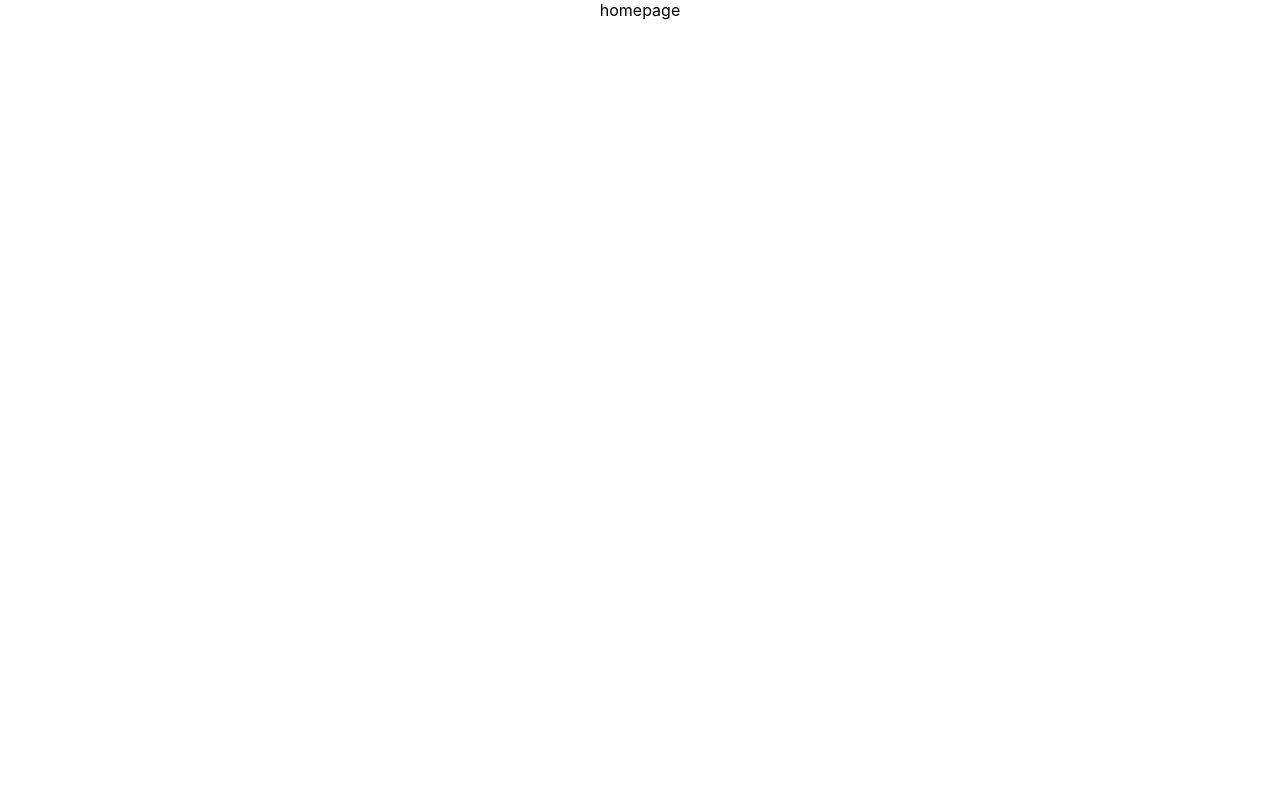
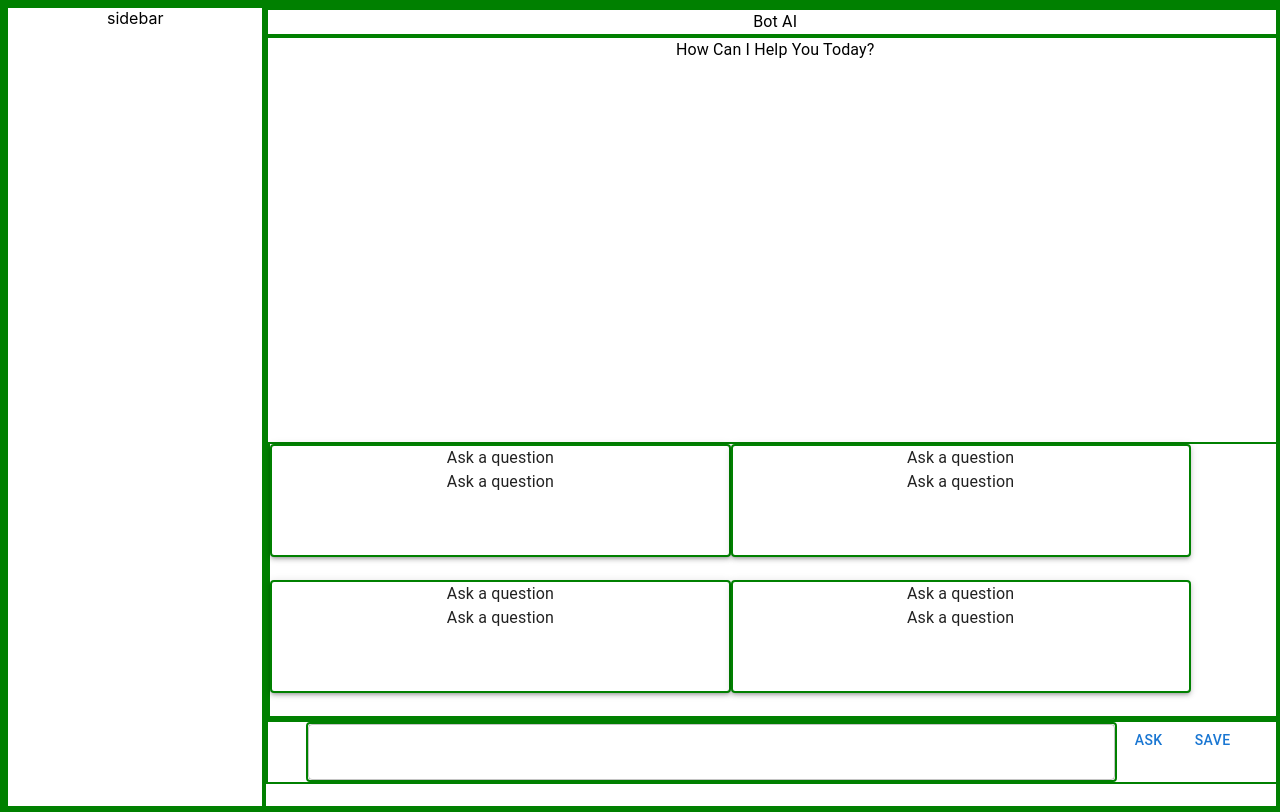
Before and after one commit to sid293/botai, a React (Create React App) app: page / in a window 1280 px wide. Built offline with nearby package versions, Linux system fonts and the light colour scheme.

Commit message:
2nd commit

```diff
--- a/package.json
+++ b/package.json
@@ -3,6 +3,9 @@
   "version": "0.1.0",
   "private": true,
   "dependencies": {
+    "@emotion/react": "^11.11.4",
+    "@emotion/styled": "^11.11.5",
+    "@mui/material": "^5.15.20",
     "@testing-library/jest-dom": "^5.17.0",
     "@testing-library/react": "^13.4.0",
     "@testing-library/user-event": "^13.5.0",
--- a/src/App.css
+++ b/src/App.css
@@ -1,5 +1,11 @@
 .App {
   text-align: center;
+}
+
+h2{
+}
+div{
+  border:2px solid green;
 }
 
 .App-logo {
--- /dev/null
+++ b/src/components/Navbar.jsx
@@ -0,0 +1,15 @@
+
+import { Typography } from "@mui/material"
+
+
+export default function Navbar(){
+
+
+    return(<div>
+        <Typography>
+            Bot AI
+        </Typography>
+    </div>)
+
+
+}
--- a/src/components/Sidebar.jsx
+++ b/src/components/Sidebar.jsx
@@ -0,0 +1,9 @@
+
+
+
+export default function Sidebar(){
+
+    return(<div style={{height:"100vh",width:"20vw"}}>
+        sidebar
+    </div>)
+}
--- a/src/index.css
+++ b/src/index.css
@@ -1,3 +1,5 @@
+
+
 body {
   margin: 0;
   font-family: -apple-system, BlinkMacSystemFont, 'Segoe UI', 'Roboto', 'Oxygen',
--- a/src/pages/Homepage.jsx
+++ b/src/pages/Homepage.jsx
@@ -1,9 +1,54 @@
+import { useState } from "react"
+import { Box, Button, TextField, Typography, Paper } from "@mui/material"
+import Navbar from "../components/Navbar"
+import Sidebar from "../components/Sidebar"
 
 
 
 export default function Homepage(){
+    let [currentConversation, setCurrentConversation] = useState([]);
+    let [input,setInput] = useState("");
 
-    return (<div>
-        homepage
+    return (<div style={{display:"flex", width:'100vw',height:"100vh"}}>
+        <Sidebar />
+        <Box className="initialPage" sx={{width:"80%",height:"100vh"}}>
+            <Navbar />
+            <Box className="suggestionCards" sx={{height:'85vh', display:"flex", flexDirection:"column",justifyContent:"space-between"}}>
+                <Typography sx={{
+                    height:"20%",
+                    width:"100%",
+                    // alignSelf:"end"
+                }}>How Can I Help You Today?</Typography>
+
+                <Box className="suggestions" sx={{height:"40%",width:"100%", display:"flex",flexWrap:"wrap"}}>
+                    {/* //setting minwidth of something */}
+                    <Paper elevation={3} sx={{width:"45%",height:"40%"}}>
+                        <Typography>Ask a question</Typography>
+                        <Typography>Ask a question</Typography>
+                    </Paper>
+                    <Paper elevation={3} sx={{width:"45%",height:"40%"}}>
+                        <Typography>Ask a question</Typography>
+                        <Typography>Ask a question</Typography>
+                    </Paper>
+                    <Paper elevation={3} sx={{width:"45%",height:"40%"}}>
+                        <Typography>Ask a question</Typography>
+                        <Typography>Ask a question</Typography>
+                    </Paper>
+                    <Paper elevation={3} sx={{width:"45%",height:"40%"}}>
+                        <Typography>Ask a question</Typography>
+                        <Typography>Ask a question</Typography>
+                    </Paper>
+                </Box>
+
+            </Box>
+            <Box cassName="inputSection">
+                <TextField sx={{width:'80%'}}>
+
+                </TextField>
+                <Button>Ask</Button>
+                <Button>Save</Button>
+
+            </Box>
+        </Box>
     </div>)
 }
```
Also changed, not shown: 1 other file (tests, documents, lock files or other folders).
